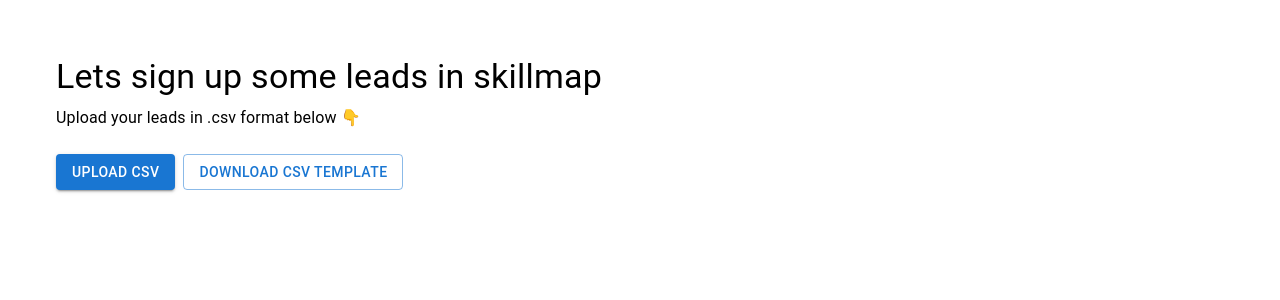
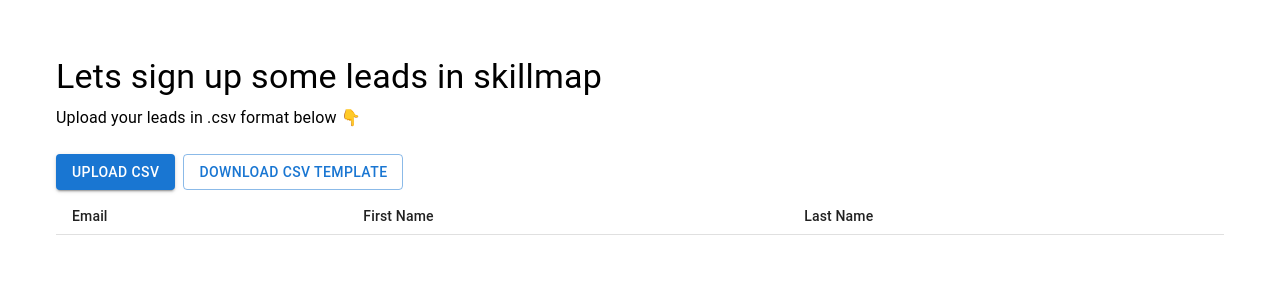
Before and after one commit to eguzkimen/unscraper, a Next.js app: page / in a window 1280 px wide. Shown: the top 300 px of the page. Built offline with nearby package versions, Linux system fonts and the light colour scheme.

Commit message:
parse and render csv in table

```diff
--- a/src/app/page.tsx
+++ b/src/app/page.tsx
@@ -1,12 +1,16 @@
 'use client';
 
+import { Lead, LeadSchema } from '@/types/models';
 import { downloadStringAsFile } from '@/util/downloadStringAsFile';
-import { Typography, Button, Box } from '@mui/material';
+import { Typography, Button, Box, TableContainer, Paper, Table, TableHead, TableRow, TableCell, TableBody } from '@mui/material';
 import { parse } from 'csv-parse/sync';
-import { ChangeEvent } from 'react';
+import { ChangeEvent, useState } from 'react';
 
 export default function Home() {
-  function handleFileInputChange (event: ChangeEvent<HTMLInputElement>) {
+  const [leads, setLeads] = useState<Lead[] | null>(null)
+  const [invalidLeadsCount, setInvalidLeadsCount] = useState<number | null>(null)
+
+  function handleFileInputChange(event: ChangeEvent<HTMLInputElement>) {
     const file = event.target.files?.[0]
 
     if (!file) return 'No files found'
@@ -15,9 +19,24 @@
 
     reader.onload = async (e: ProgressEvent<FileReader>) => {
       const text = e.target?.result as string;
-      console.log(text)
-      let parsedData = parse(text, { columns: true });
-      console.log(parsedData);
+      const data = parse(text, { columns: true }) as unknown[];
+
+      const validLeads: Lead[] = []
+      let invalidCount: number = 0;
+
+      data.forEach((lead) => {
+        const parsed = LeadSchema.safeParse(lead);
+
+        if (!parsed.success) {
+          invalidCount += 1
+          return;
+        }
+
+        validLeads.push(parsed.data)
+      })
+
+      setLeads(validLeads)
+      setInvalidLeadsCount(invalidLeadsCount)
     };
 
     reader.readAsText(file);
@@ -52,6 +71,26 @@
 
         </Button>
       </Box>
+      <TableContainer>
+        <Table size='small' aria-label="simple table">
+          <TableHead>
+            <TableRow>
+              <TableCell>Email</TableCell>
+              <TableCell>First Name</TableCell>
+              <TableCell>Last Name</TableCell>
+            </TableRow>
+          </TableHead>
+          <TableBody>
+            {leads?.map((lead) => (
+              <TableRow key={lead.email}>
+                <TableCell>{lead.email}</TableCell>
+                <TableCell>{lead.firstName}</TableCell>
+                <TableCell>{lead.lastName}</TableCell>
+              </TableRow>
+            ))}
+          </TableBody>
+        </Table>
+      </TableContainer>
     </Box>
   )
 }
```
